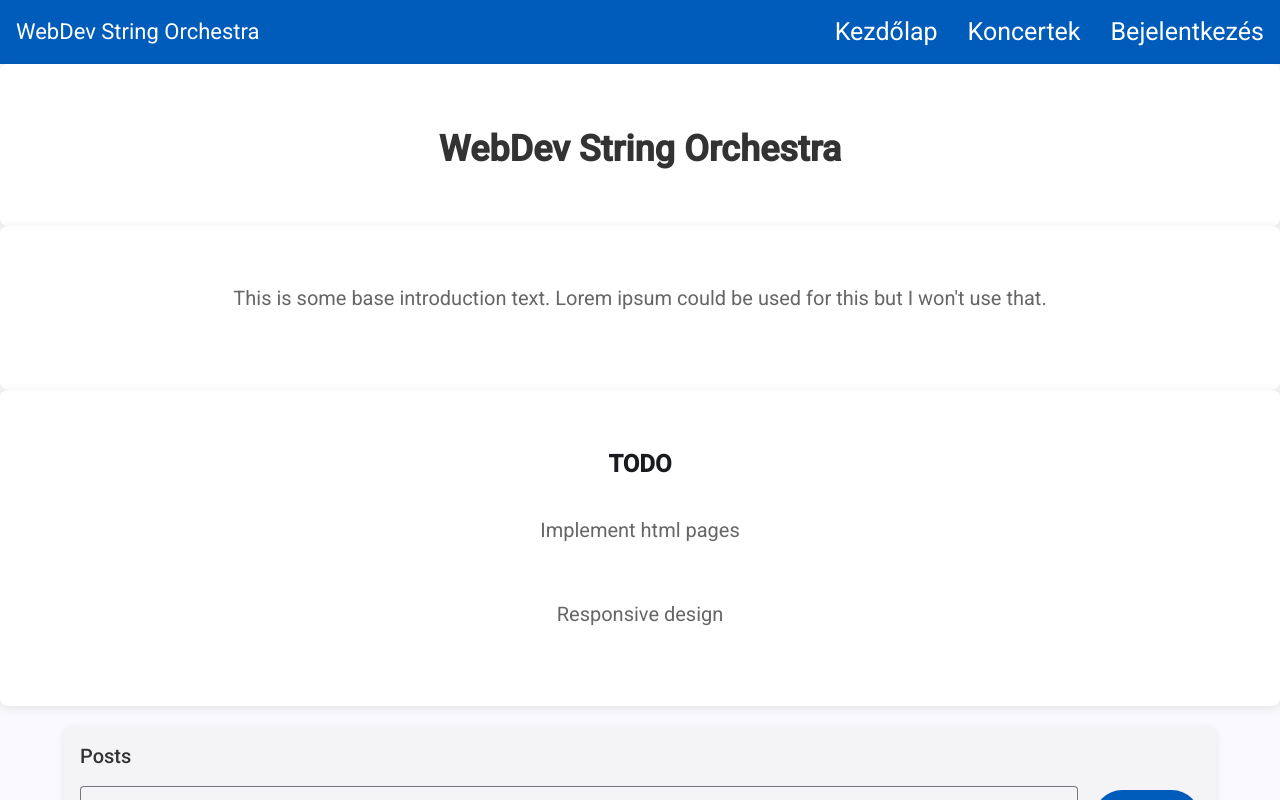
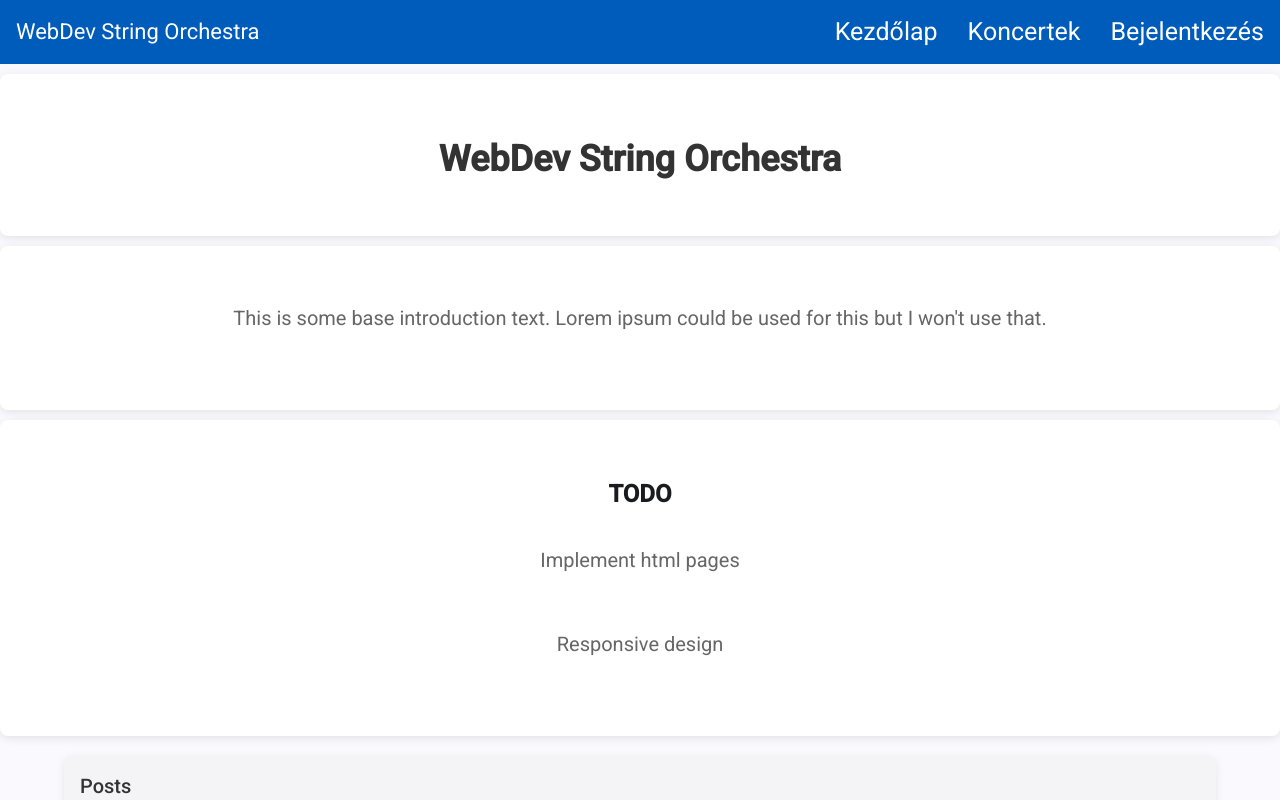
Before and after one commit to galj03/webkert-honlap, an Angular app: page /home in a window 1280 px wide. Built offline with nearby package versions, Linux system fonts and the light colour scheme.

Commit message:
Fix post alignment

```diff
--- a/src/app/pages/home/home.component.html
+++ b/src/app/pages/home/home.component.html
@@ -36,8 +36,8 @@
         </form>
       <!-- } -->
 
+      <div class="container">
       @for (post of posts; track $index) {
-        <div class="container">
             <mat-card class="post-card">
                 <mat-card-header>
                     <mat-card-title>{{ post.title }}</mat-card-title>
@@ -55,8 +55,8 @@
                     <p>{{ post.date | postDateFormatter}}</p>
                 </mat-card-footer>
             </mat-card>
-        </div>
       }
+    </div>
       </mat-card-content>
 </mat-card>
 </main>
--- a/src/app/pages/home/home.component.scss
+++ b/src/app/pages/home/home.component.scss
@@ -10,6 +10,9 @@ $buttonHoverColor: #4a3cd6;
     box-shadow: 0 2px 10px rgba(0, 0, 0, 0.1);
     padding: 40px 20px;
     text-align: center;
+    justify-content: center;
+    align-items: center;
+    margin: 10px 0;
 }
 
 h1 {
@@ -136,6 +139,7 @@ p {
     display: flex;
     flex-direction: column;
     justify-content: space-between;
+    justify-self: center;
     //align-items: center;
 
     max-height: fit-content;
@@ -153,6 +157,9 @@ p {
 
   .post-card{
     width: 90%;
+    justify-content: center;
+
+    margin: 10px 0;
   }
 
   .post-text{
```
